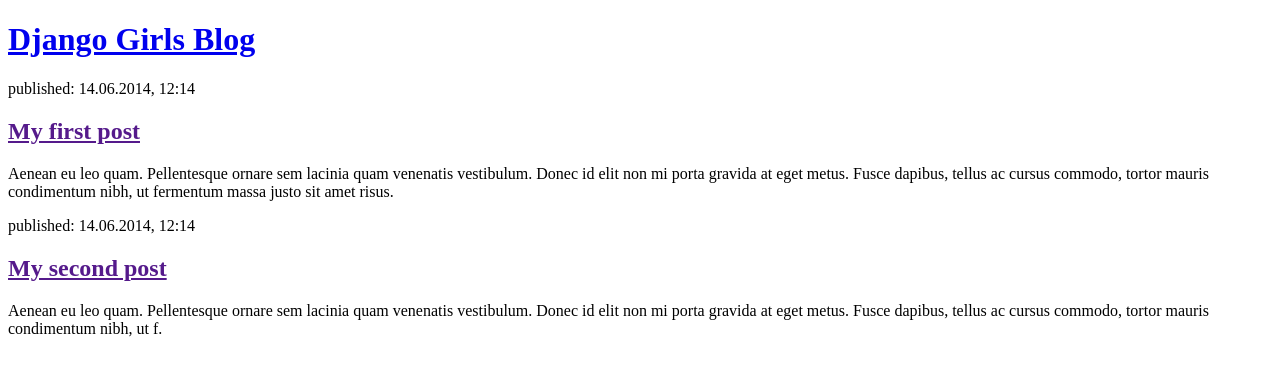
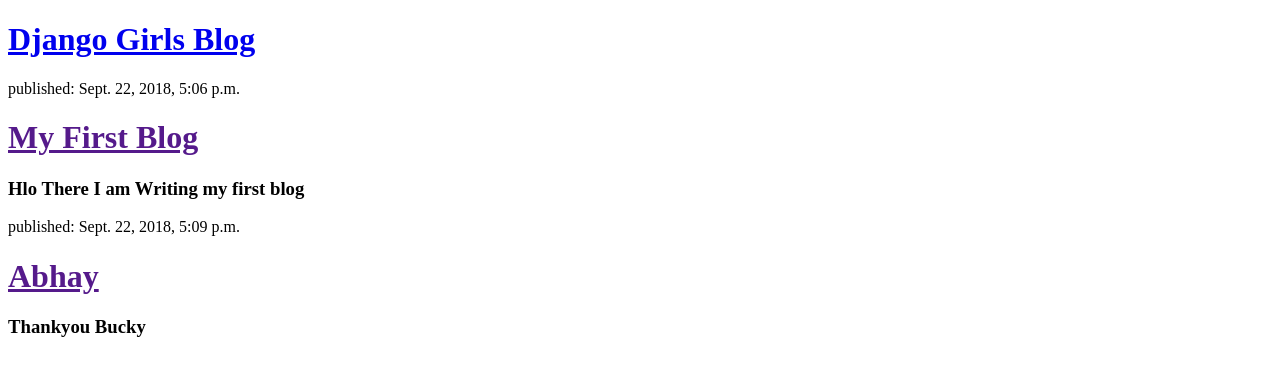
Before and after one commit to Daggron/Blog, a Django app: page / in a window 1280 px wide. Shown: the top 376 px of the page. Run offline with Django 3.2, Linux system fonts and the light colour scheme; data comes from the database, SQL or seed files in the repository; both versions use the stored data as it was after the commit.

Commit message:
Changed  From  Static  to  Dynamic

```diff
--- a/Blog/mywebsite/blog/models.py
+++ b/Blog/mywebsite/blog/models.py
@@ -8,7 +8,8 @@
     created_date = models.DateTimeField(default=timezone.now)
 
     def publish(self):
-        self.published_date=timezone.now()
+        self.published_date = timezone.now()
+        self.save()
 
     def __str__(self):
         return self.post_title
--- a/Blog/mywebsite/blog/templates/blog/index.html
+++ b/Blog/mywebsite/blog/templates/blog/index.html
@@ -10,15 +10,12 @@
         </div>
 
         <div>
-            <p>published: 14.06.2014, 12:14</p>
-            <h2><a href="">My first post</a></h2>
-            <p>Aenean eu leo quam. Pellentesque ornare sem lacinia quam venenatis vestibulum. Donec id elit non mi porta gravida at eget metus. Fusce dapibus, tellus ac cursus commodo, tortor mauris condimentum nibh, ut fermentum massa justo sit amet risus.</p>
-        </div>
+            {% for post in  posts %}
+                 <p>published: {{ post.published_date }}</p>
+                <h1><a href="">{{ post.post_title }}</a></h1>
+                <h3>{{ post.post_body|linebreaksbr }}</h3>
 
-        <div>
-            <p>published: 14.06.2014, 12:14</p>
-            <h2><a href="">My second post</a></h2>
-            <p>Aenean eu leo quam. Pellentesque ornare sem lacinia quam venenatis vestibulum. Donec id elit non mi porta gravida at eget metus. Fusce dapibus, tellus ac cursus commodo, tortor mauris condimentum nibh, ut f.</p>
+            {% endfor %}
         </div>
 
 </body>
--- a/Blog/mywebsite/blog/views.py
+++ b/Blog/mywebsite/blog/views.py
@@ -1,5 +1,8 @@
 from django.shortcuts import render
+from .models import Post
+from django.utils import timezone
 
 
 def post_list(request):
-    return render(request,'blog/index.html',{})
+    posts=Post.objects.filter(published_date__lte=timezone.now()).order_by('published_date')
+    return render(request,'blog/index.html', {'posts': posts})
```
Also changed, not shown: Blog/mywebsite/db.sqlite3.
